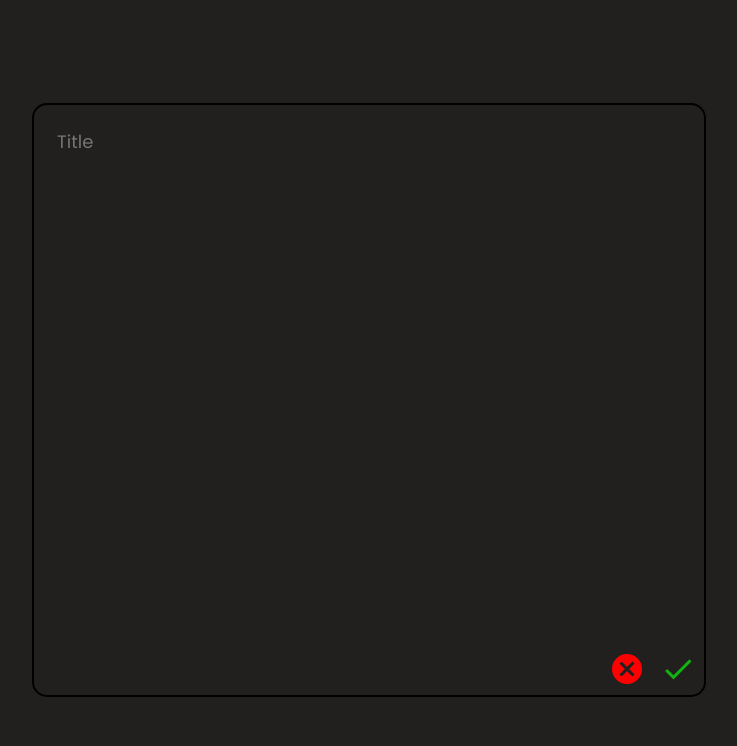
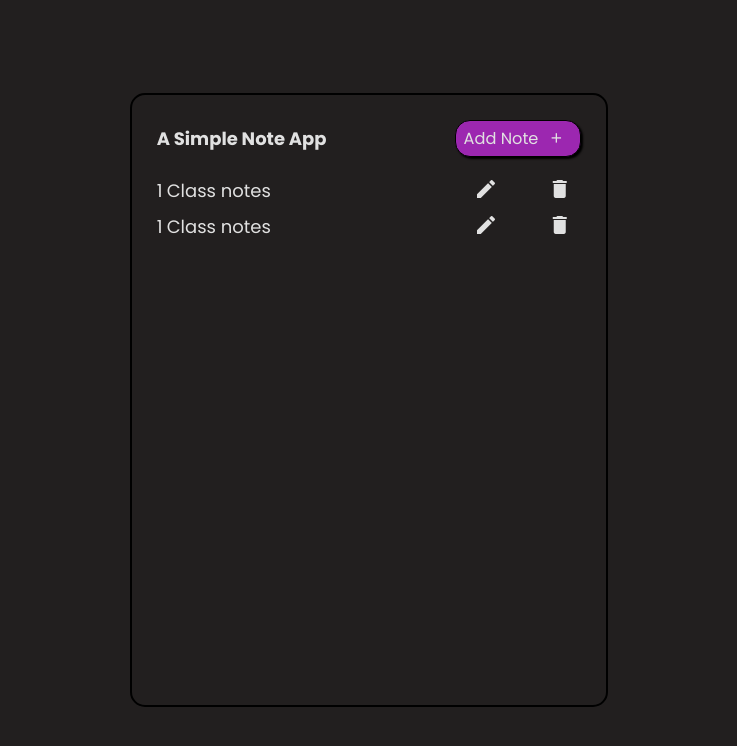
Before and after one commit to kennedy-brito/a-simple-note-app, an Angular app: page /notes in a window 1280 px wide. Before the commit this address led to /. Shown: the top 746 px of the page, without its empty margins (271-1008 px from the left). Built offline with nearby package versions, Linux system fonts and the light colour scheme.

Commit message:
feat: add routes

```diff
--- a/src/app/app.component.html
+++ b/src/app/app.component.html
@@ -1 +1,2 @@
-<app-edit-note></app-edit-note>
+
+<router-outlet ></router-outlet>
--- a/src/app/app.component.ts
+++ b/src/app/app.component.ts
@@ -1,5 +1,5 @@
 import { Component } from '@angular/core';
-import { RouterOutlet } from '@angular/router';
+import { RouterLink, RouterOutlet } from '@angular/router';
 import { InitialComponent } from './components/initial/initial.component';
 import { AddNoteComponent } from './components/add-note/add-note.component';
 import { EditNoteComponent } from './components/edit-note/edit-note.component';
@@ -11,7 +11,8 @@ import { EditNoteComponent } from './components/edit-note/edit-note.component';
     RouterOutlet,
     InitialComponent,
     AddNoteComponent,
-    EditNoteComponent
+    EditNoteComponent,
+    RouterLink
   ],
   templateUrl: './app.component.html',
   styleUrl: './app.component.css'
--- a/src/app/app.routes.ts
+++ b/src/app/app.routes.ts
@@ -1,3 +1,12 @@
 import { Routes } from '@angular/router';
+import { InitialComponent } from './components/initial/initial.component';
+import { AddNoteComponent } from './components/add-note/add-note.component';
+import { EditNoteComponent } from './components/edit-note/edit-note.component';
 
-export const routes: Routes = [];
+
+export const routes: Routes = [
+    { path: 'notes', component: InitialComponent},
+    { path: 'add', component: AddNoteComponent },
+    { path: 'edit', component: EditNoteComponent},
+    { path: '', redirectTo: '/notes', pathMatch: 'full' }
+];
--- a/src/app/components/add-note/add-note.component.html
+++ b/src/app/components/add-note/add-note.component.html
@@ -8,7 +8,7 @@
         </section>
 
         <section id="buttons">
-            <button id="cancel">
+            <button routerLink="/edit" id="cancel">
                 <mat-icon fontIcon="cancel"></mat-icon>
             </button>
 
--- a/src/app/components/add-note/add-note.component.ts
+++ b/src/app/components/add-note/add-note.component.ts
@@ -4,6 +4,7 @@ import { MatFormFieldModule } from '@angular/material/form-field';
 import { MatInputModule } from '@angular/material/input';
 import { MatIconModule } from '@angular/material/icon';
 import { take } from 'rxjs';
+import { RouterLink } from '@angular/router';
 
 @Component({
   selector: 'app-add-note',
@@ -12,7 +13,8 @@ import { take } from 'rxjs';
     MatFormFieldModule,
     MatInputModule,
     TextFieldModule,
-    MatIconModule
+    MatIconModule,
+    RouterLink
   ],
   templateUrl: './add-note.component.html',
   styleUrl: './add-note.component.css'
--- a/src/app/components/edit-note/edit-note.component.html
+++ b/src/app/components/edit-note/edit-note.component.html
@@ -8,7 +8,7 @@
         </section>
 
         <section id="buttons">
-            <button id="cancel">
+            <button routerLink="/notes" id="cancel">
                 <mat-icon fontIcon="cancel"></mat-icon>
             </button>
 
--- a/src/app/components/edit-note/edit-note.component.ts
+++ b/src/app/components/edit-note/edit-note.component.ts
@@ -4,6 +4,7 @@ import { MatFormFieldModule } from '@angular/material/form-field';
 import { MatInputModule } from '@angular/material/input';
 import { MatIconModule } from '@angular/material/icon';
 import { take } from 'rxjs';
+import { RouterLink } from '@angular/router';
 
 @Component({
   selector: 'app-edit-note',
@@ -12,7 +13,8 @@ import { take } from 'rxjs';
     MatFormFieldModule,
     MatInputModule,
     TextFieldModule,
-    MatIconModule
+    MatIconModule,
+    RouterLink
   ],
   templateUrl: './edit-note.component.html',
   styleUrl: './edit-note.component.css'
--- a/src/app/components/initial/initial.component.html
+++ b/src/app/components/initial/initial.component.html
@@ -4,7 +4,7 @@
 
         <section class="menu">
             <h3>A Simple Note App</h3>
-            <button>
+            <button routerLink="/add">
                 <span>Add Note</span>
                 <mat-icon fontIcon="add"></mat-icon>
             </button>
@@ -13,7 +13,7 @@
         <section class="note">
             <p  class="note-id">1</p>
             <p class="note-title">Class notes</p>
-            <button>
+            <button routerLink="/edit">
                 <mat-icon fontIcon="edit"></mat-icon>
             </button>
             <button>
--- a/src/app/components/initial/initial.component.ts
+++ b/src/app/components/initial/initial.component.ts
@@ -1,11 +1,13 @@
 import { Component } from '@angular/core';
 import { MatIconModule } from '@angular/material/icon';
+import { RouterLink } from '@angular/router';
 
 @Component({
   selector: 'app-initial',
   standalone: true,
   imports: [
-    MatIconModule
+    MatIconModule,
+    RouterLink
   ],
   templateUrl: './initial.component.html',
   styleUrl: './initial.component.css'
```
